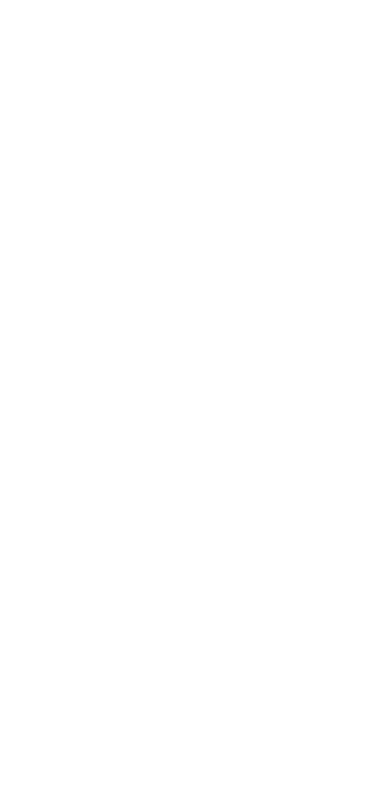
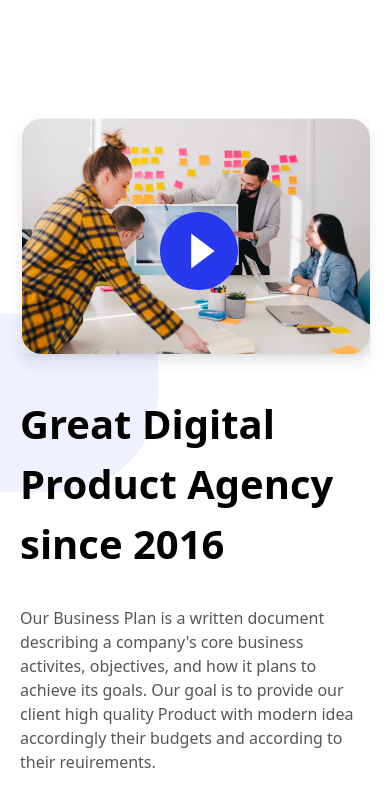
Before and after one commit to Sandip-Z/AplusStudio, a React (Create React App) app: page / in a window 390 px wide. Shown: the part 2700-3506 px from the top of the page. Before the commit the page ends 2878 px from the top, so only its background shows below. Built offline with nearby package versions, Linux system fonts and the light colour scheme.

Commit message:
make: About section responsive

```diff
--- a/src/App.tsx
+++ b/src/App.tsx
@@ -16,7 +16,7 @@
       <Header />
       <ClientSection />
       <BussinessSection />
-      {/* <AboutSection /> */}
+      <AboutSection />
       {/* <Testomonial /> */}
       {/* <NewsLetter /> */}
       {/* <Footer /> */}
--- a/src/sections/About/index.tsx
+++ b/src/sections/About/index.tsx
@@ -4,24 +4,24 @@
 
 const AboutSection = () => {
   return (
-    <section className="flex mb-32">
-      <div className="w-[830px] relative">
+    <section className="flex flex-col lg:flex-row mb-32 p-5 sm:px-10 lg:p-0">
+      <div className="mx-auto lg:w-[830px] relative">
         <img
           src="/aboutImage.png"
           alt="Aplus members in board meeting."
           width={550}
           height={372}
-          className="shadow-lg"
+          className="shadow-lg lg:w-[550px] lg:h-[372px]"
         />
-        <div className="absolute top-[40%] left-[40%]">
+        <div className="absolute top-[40%] left-[40%] sm:left-[42%]">
           <BluePlayButton />
         </div>
-        <div className="absolute bottom-[-60px] right-[-50px] z-[-1]">
+        <div className="absolute bottom-[-60px] right-[-50px] z-[-1] hidden lg:block">
           <HeaderCircle fill="#FFF5DB" />
         </div>
       </div>
       <div className="w-full my-auto">
-        <div className="w-[480px] ml-auto mr-20 relative">
+        <div className="lg:w-[480px] ml-auto lg:mr-20 relative pt-10 lg:pt-0">
           <SectionHeading
             text="Great Digital Product Agency since 2016"
             paragraph="Our Business Plan is a written document describing a company's core business activites, objectives, and how it plans to achieve its goals. Our goal is to provide our client high quality Product with modern idea accordingly their budgets and according to their reuirements."
--- a/src/sections/Bussiness/index.tsx
+++ b/src/sections/Bussiness/index.tsx
@@ -38,7 +38,7 @@
 
 const BussinessSection = () => {
   return (
-    <section className="flex flex-col lg:flex-row mt-20 lg:mt-10 mb-40 px-5 sm:px-0">
+    <section className="flex flex-col lg:flex-row mt-20 lg:mt-10 mb-20 lg:mb-40 px-5 sm:px-0">
       <div className="my-auto lg:w-[550px] relative text-center lg:text-left">
         <div className="service-custom-leaf hidden lg:block" />
         <SectionHeading
```
